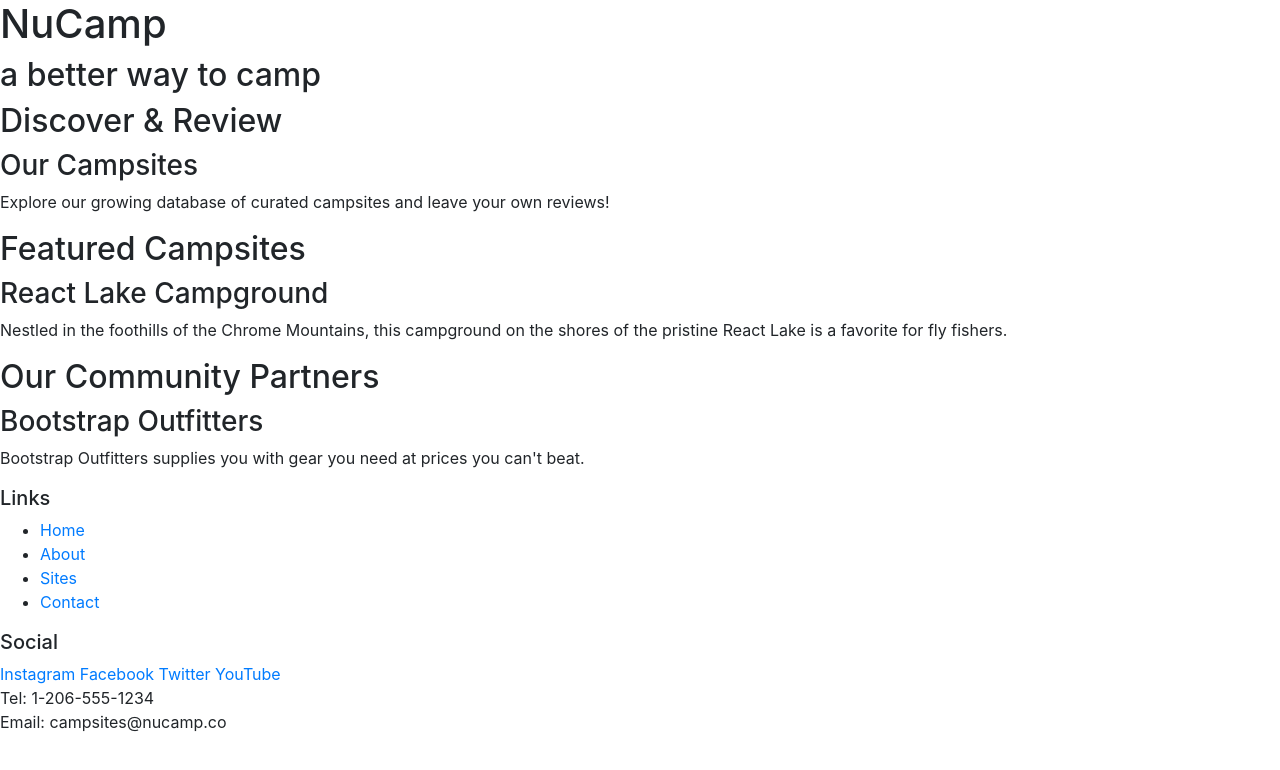
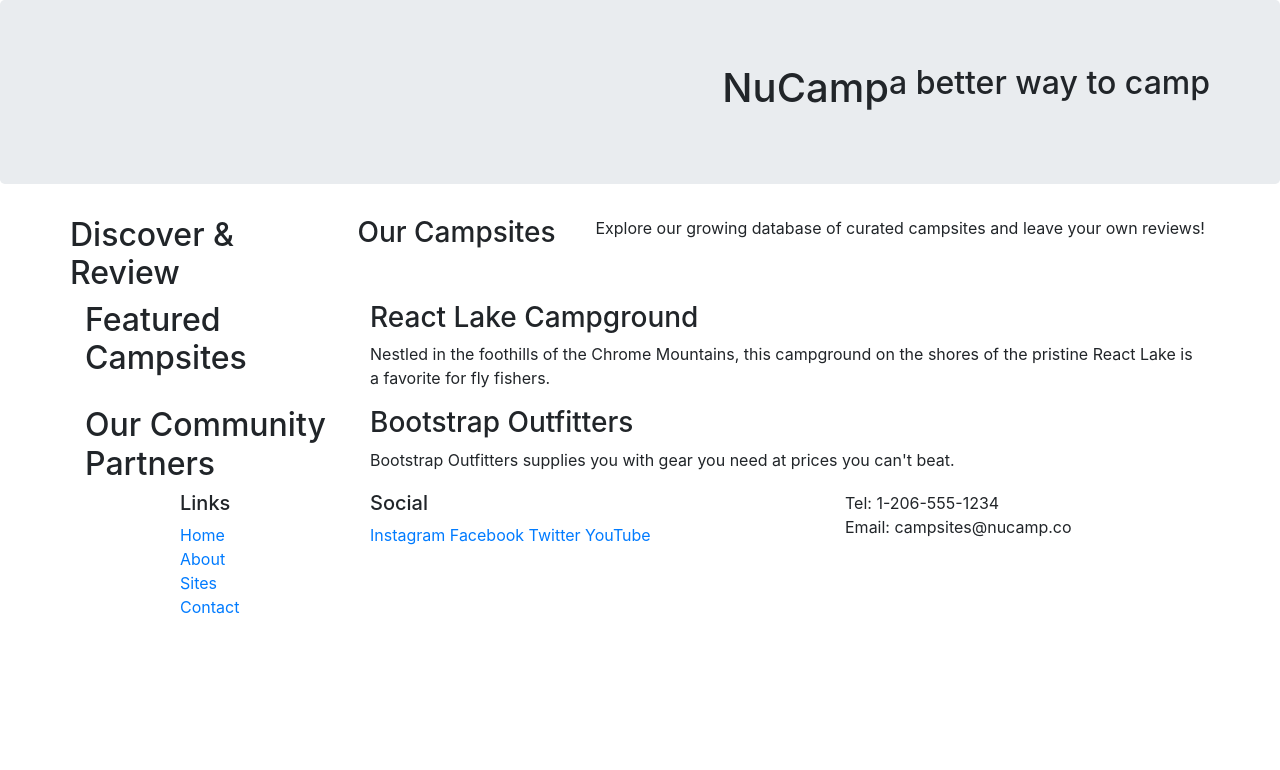
Before and after one commit to PrinceOfShapeir/nucamp_bootstrap, a website: page index.html in a window 1280 px wide. Drawn offline with nearby package versions, Linux system fonts and the light colour scheme.

Commit message:
Bootstrap Grid

```diff
--- a/index.html
+++ b/index.html
@@ -12,51 +12,76 @@
 
 <body>
 
-    <header>
-        <div>
+    <header class="jumbotron">
+        <div class="container">
+            <div class ="row">
+                <div class = "col"></div>
                     <h1>NuCamp</h1>
                     <h2>a better way to camp</h2>
         </div>
+            </div>
+                </div>
     </header>
-
-    <div>
+<div class = "container">
+    <div class ="row">
+        <div class="row">
+            <div class="col-sm-4 col-md-3">
                 <h2>Discover & Review</h2>
+        </div>
+            <div class = "col">
         <h3>Our Campsites</h3>
+            </div>
         <p>Explore our growing database of curated campsites and leave your own reviews!</p>
         </div>
+    </div>
 
-    <div>
+    <div class="row">
+        <div class="col-sm-4 col-md-3">
             <h2>Featured Campsites</h2>
+        </div>
+        <div class="col">
             <h3>React Lake Campground</h3>
+
         <p>Nestled in the foothills of the Chrome Mountains, this campground on the shores of the pristine React Lake is a favorite for fly fishers.</p>
         </div>
+    </div>
 
-    <div>
+    <div class="row">
+        <div class="col-sm-4 col-md-3">
             <h2>Our Community Partners</h2>
+        </div>
+        <div class = "col">
             <h3>Bootstrap Outfitters</h3>
             <p>Bootstrap Outfitters supplies you with gear you need at prices you can't beat.</p>
             </div>
+        </div>
+    </div>
 
     <footer>
-        <div>
+        <div class = "container">
+            <div class="row">
+                <div class="col-4 col-sm-2 offset-1">
                     <h5>Links</h5>
-            <ul>
+                        <ul class="list-unstyled">
                             <li><a href="#">Home</a></li>
                             <li><a href="#">About</a></li>
                             <li><a href="#">Sites</a></li>
                             <li><a href="#">Contact</a></li>
                         </ul>
                 </div>
-        <div>
+
+                <div class="col-6 col-sm-5">
                     <h5>Social</h5>
                     <a href="http://instagram.com/">Instagram</a>
                     <a href="http://facebook.com/">Facebook</a>
                     <a href="http://twitter.com/">Twitter</a>
                     <a href="http://youtube.com/">YouTube</a>
                 </div>
-        <div>
+                <div class="col-sm-4">
                     Tel: 1-206-555-1234<br />
                     Email: campsites@nucamp.co
+                </div>
+        </div>
     </div>
     </footer>
  <script src="node_modules/jquery/dist/jquery.slim.min.js"></script>
```
Lines whose indentation alone changed are shown as unchanged.
